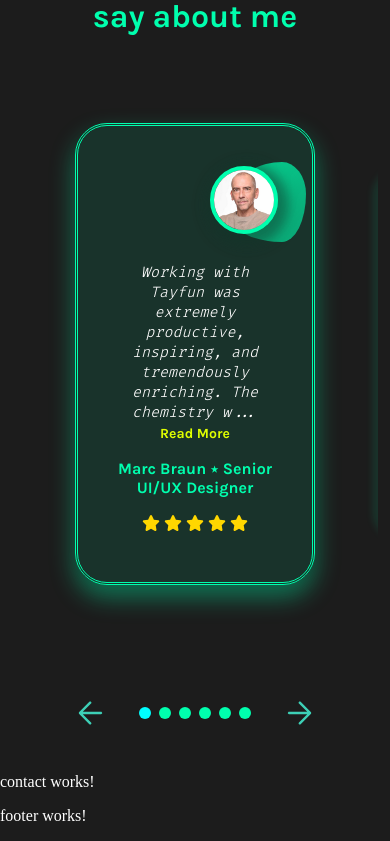
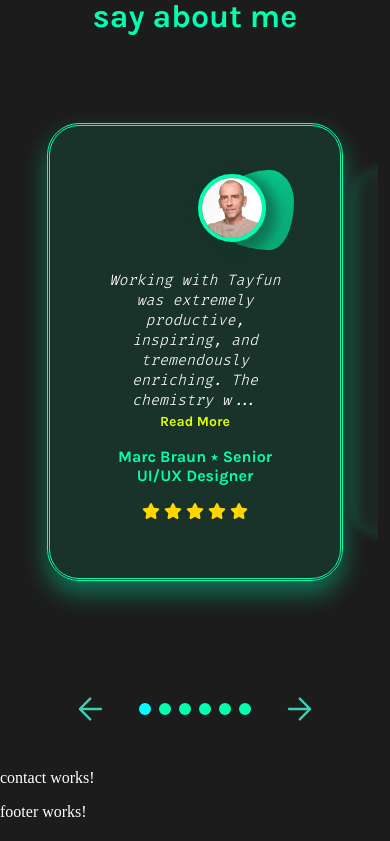
Before and after one commit to Metafeller/portfolio, an Angular app: page / in a window 390 px wide. Shown: the part 8882-9723 px from the top of the page. Built offline with nearby package versions, Linux system fonts and the light colour scheme.

Commit message:
update responsive slide viewports

```diff
--- a/src/app/reviews/reviews.component.html
+++ b/src/app/reviews/reviews.component.html
@@ -5,7 +5,7 @@
     <!-- Slider Wrapper -->
     <div class="slider-wrapper" role="region" aria-label="Testimonials Slider">
       <!-- Review Cards -->
-      <div class="reviews-cards" [style.transform]="currentTransform" aria-live="polite">
+      <div class="reviews-cards" [class.mobile]="isMobileView" [style.transform]="currentTransform" aria-live="polite">
         <div
           class="review-card"
           *ngFor="let review of reviews; let i = index; trackBy: trackByIndex"
--- a/src/app/reviews/reviews.component.scss
+++ b/src/app/reviews/reviews.component.scss
@@ -126,6 +126,10 @@
         padding: 40px 24px;
       }
 
+      // .reviews-cards.mobile {
+      //   transform: translateX(calc(-103% * var(--current-index)));
+      // }
+
       .reviews-cards {
         display: flex;
         // justify-content: center;
@@ -154,8 +158,10 @@
 
         /* Mobile Ansicht - bis 1024px */
         @include responsive(768px, 1024px) {
-          width: 64%;
-          padding: 24px 8px;
+          // width: 64%;
+          // padding: 24px 8px;
+          width: 90%;
+          // padding: 24px 8px;
         }
 
         /* Mobile Ansicht - bis 1366px */
@@ -208,28 +214,40 @@
           align-items: center;
         //   transition: transform 0.3s ease, filter 0.3s ease, opacity 0.3s ease;
 
+        // sieht gut aus*
         /* Mobile Ansicht - bis 320px */
         @include responsive(240px, 320px) {
           padding: 24px 16px;
           // flex: 0 0 100%;
         }
 
+        // sieht gut aus*
         /* Mobile Ansicht - bis 480px */
         @include responsive(321px, 480px) {
-          padding: 24px 16px;
-          // flex: 0 0 100%;
+          // padding: 24px 16px;
+          // margin: 0 20px;
+          margin: 0 -12px;
+          flex: 0 0 99%;
         }
 
+        // Einiger Maßen Okay*
         /* Mobile Ansicht - bis 767px */
         @include responsive(481px, 767px) {
-          padding: 24px 16px;
-          // flex: 0 0 100%;
+          padding: 24px 36px;
+          // margin: 0 8px;
+          margin: 0 -16px;
+          flex: 0 0 94%;
         }
 
+        // sieht gut aus*
         /* Mobile Ansicht - bis 1024px */
         @include responsive(768px, 1024px) {
-          padding: 32px 20px;
-          // flex: 0 0 100%;
+          // padding: 32px 20px;
+          // flex: 0 0 90%;
+          // padding: 32px 20px;
+          margin: 0;
+          flex: 0 0 100%;
+          padding: 0;
         }
 
           &.active {
```
